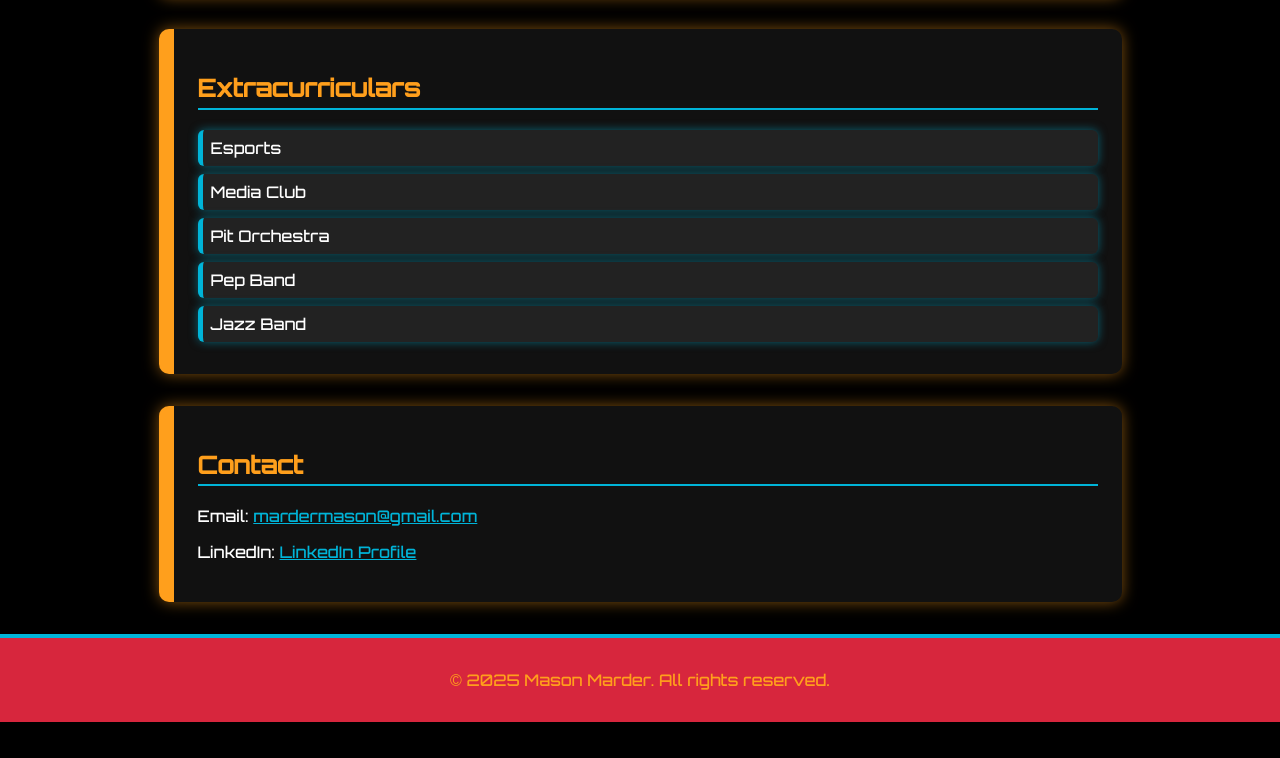
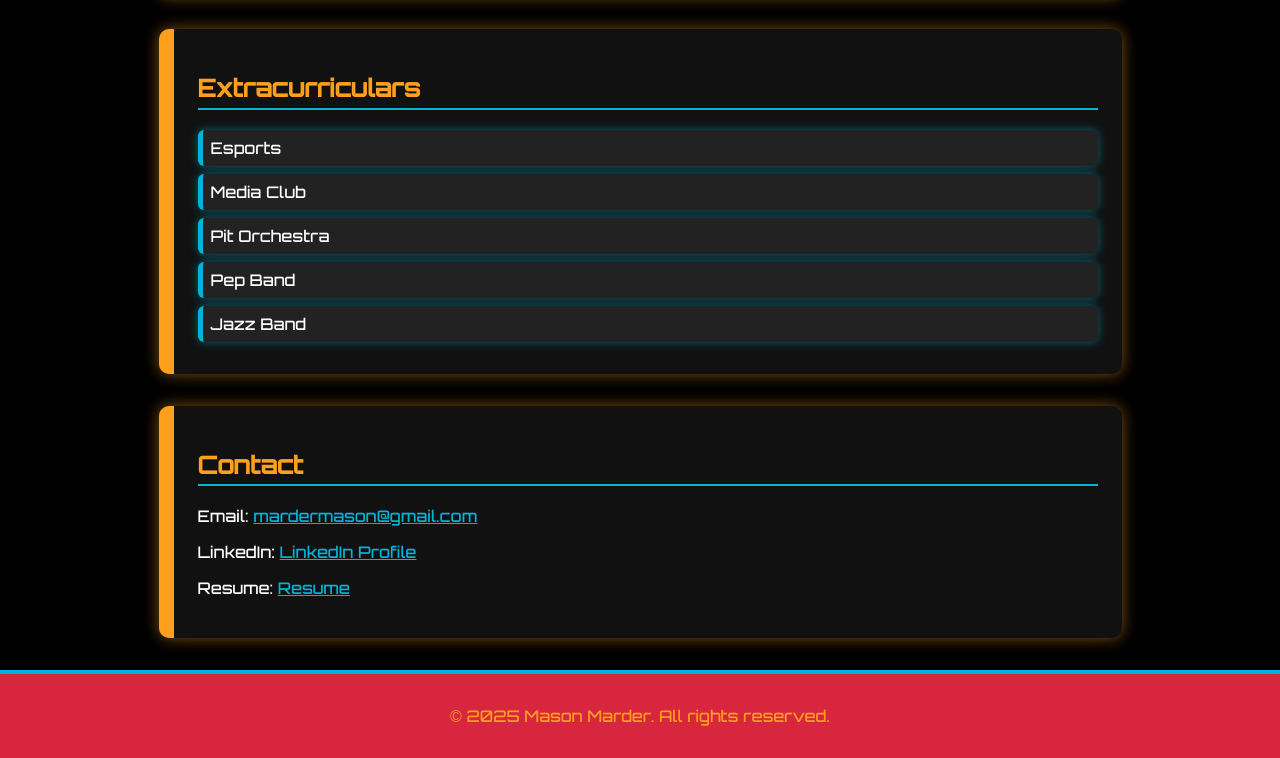
Before and after one commit to empexpo15/empexpo15.github.io, a plain HTML site: page index.html in a window 1280 px wide. Shown: the part 1368-2126 px from the top of the page. Before the commit the page ends 2090 px from the top, so only its background shows below. Drawn offline with Linux system fonts and the light colour scheme.

Commit message:
Update index.html

```diff
--- a/index.html
+++ b/index.html
@@ -225,10 +225,11 @@
         </div>
     </section>
 
-    <section id="contact">
+    <section id="contact and resume">
         <h2>Contact</h2>
         <p>Email: <a href="mailto:mardermason@gmail.com">mardermason@gmail.com</a></p>
         <p>LinkedIn: <a href="https://www.linkedin.com/in/mason-marder-30762b37a/" target="_blank">LinkedIn Profile</a></p>
+        <p>Resume: <a href = "https://docs.google.com/document/d/10C4RdtBqKV1IwjG9ZSafpEEhfyTBbSHnA2RPs0ygG5g/edit?tab=t.0" target="_blank">Resume</a></p>
     </section>
 
     <footer>
```
